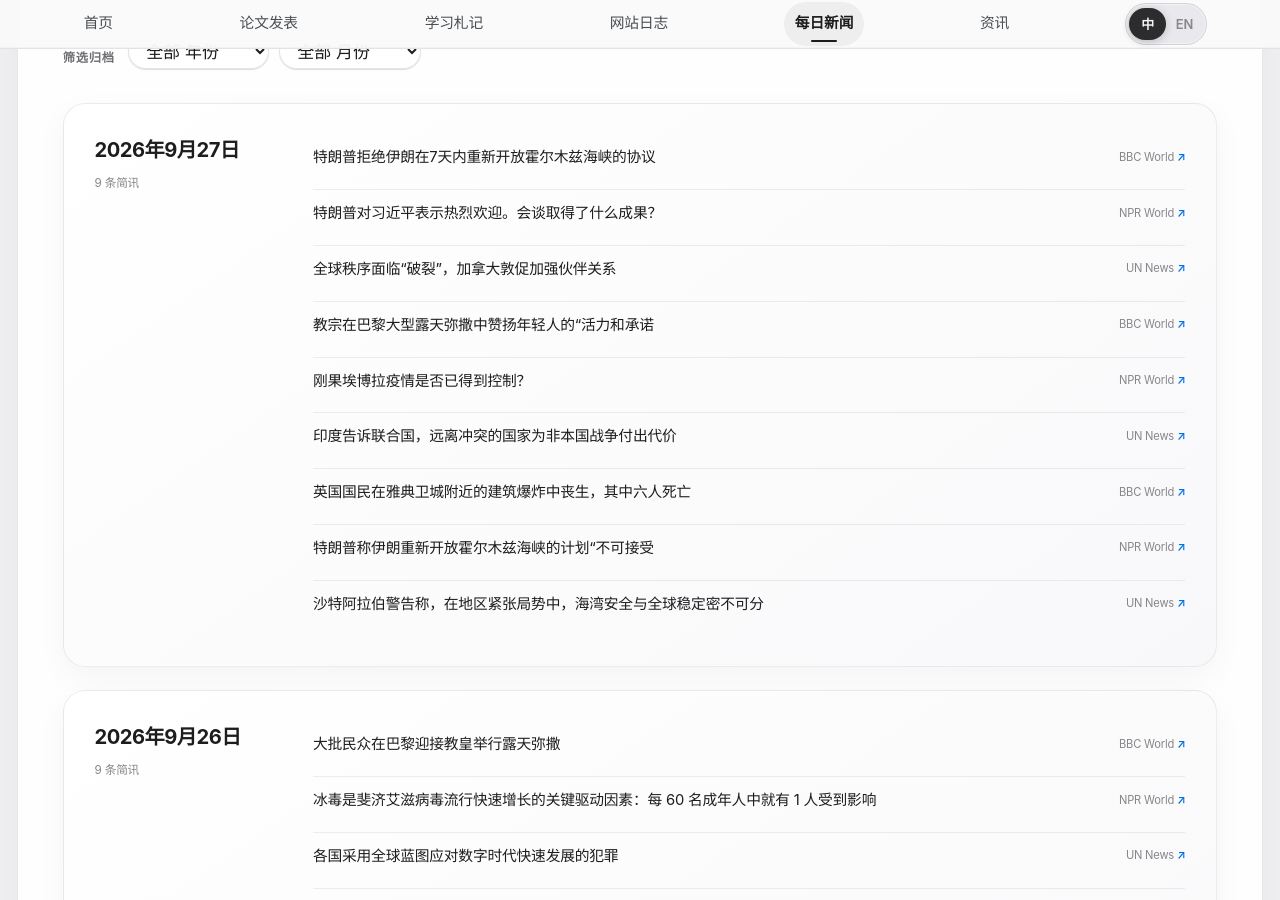
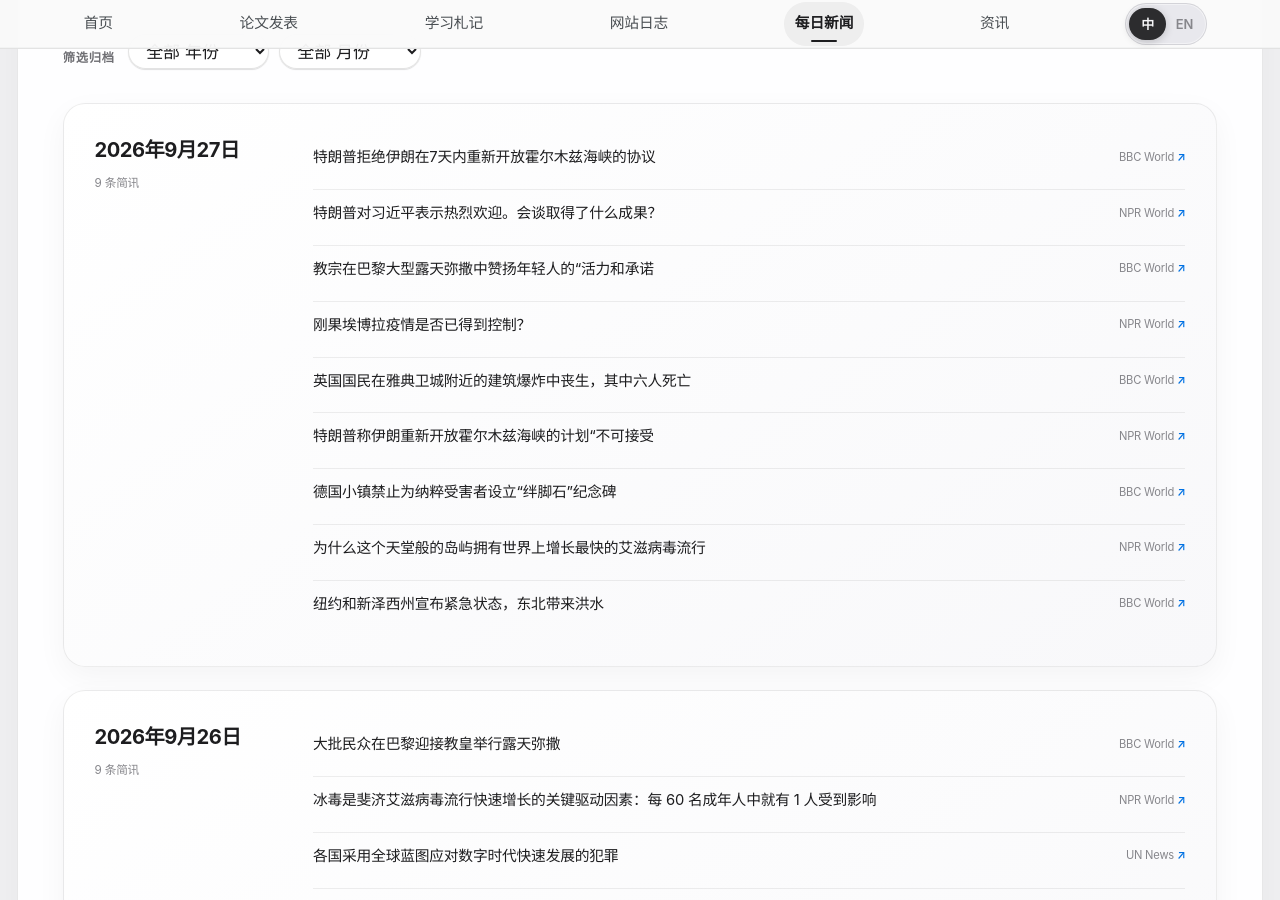
Before and after one commit to HaoxiangLuo/HaoxiangLuo.github.io, a Jekyll site: the page built from _pages/daily-news-zh.html, in a window 1280 px wide and 900 px high, scrolled down 297 px. Built offline with Jekyll 4.4.1, drawn with Linux system fonts in a browser that asks for light colours; a style sheet for code colours, icons or effects is not loaded.

Commit message:
Update daily news 2026-09-27

```diff
--- a/_data/daily_news.json
+++ b/_data/daily_news.json
@@ -1,5 +1,5 @@
 {
-  "updated_at": "2026-09-27T08:32:58+08:00",
+  "updated_at": "2026-09-27T09:23:30+08:00",
   "days": [
     {
       "date": "2026-09-27",
@@ -17,12 +17,6 @@
           "title_zh": "特朗普对习近平表示热烈欢迎。会谈取得了什么成果？"
         },
         {
-          "title": "Canada urges stronger partnerships as global order faces ‘rupture’",
-          "source": "UN News",
-          "url": "https://news.un.org/feed/view/en/story/2026/09/1168461",
-          "title_zh": "全球秩序面临“破裂”，加拿大敦促加强伙伴关系"
-        },
-        {
           "title": "Pope praises young people's 'energy and commitment' at huge open-air Mass in Paris",
           "source": "BBC World",
           "url": "https://www.bbc.co.uk/news/articles/cm4gjjwvvlzro?at_medium=RSS&at_campaign=rss",
@@ -33,12 +27,6 @@
           "source": "NPR World",
           "url": "https://www.npr.org/2026/09/26/nx-s1-5976867/is-congos-ebola-outbreak-coming-under-control",
           "title_zh": "刚果埃博拉疫情是否已得到控制？"
-        },
-        {
-          "title": "Countries far from conflict paying the price for wars not their own, India tells UN",
-          "source": "UN News",
-          "url": "https://news.un.org/feed/view/en/story/2026/09/1168460",
-          "title_zh": "印度告诉联合国，远离冲突的国家为非本国战争付出代价"
         },
         {
           "title": "British national among six dead in building explosion close to Acropolis in Athens",
@@ -53,10 +41,22 @@
           "title_zh": "特朗普称伊朗重新开放霍尔木兹海峡的计划“不可接受"
         },
         {
-          "title": "Saudi Arabia warns Gulf security inseparable from global stability amid regional tensions",
-          "source": "UN News",
-          "url": "https://news.un.org/feed/view/en/story/2026/09/1168459",
-          "title_zh": "沙特阿拉伯警告称，在地区紧张局势中，海湾安全与全球稳定密不可分"
+          "title": "German town bans 'stumbling stone' memorials to Nazi victims",
+          "source": "BBC World",
+          "url": "https://www.bbc.co.uk/news/articles/cqm2mm4y5dkko?at_medium=RSS&at_campaign=rss",
+          "title_zh": "德国小镇禁止为纳粹受害者设立“绊脚石”纪念碑"
+        },
+        {
+          "title": "Why this island paradise has the world's fastest-growing HIV epidemic",
+          "source": "NPR World",
+          "url": "https://www.npr.org/2026/09/26/g-s1-144667/hiv-crystal-meth-epidemic-fiji",
+          "title_zh": "为什么这个天堂般的岛屿拥有世界上增长最快的艾滋病毒流行"
+        },
+        {
+          "title": "Nor'easter brings flooding as New York and New Jersey declare emergency",
+          "source": "BBC World",
+          "url": "https://www.bbc.co.uk/news/articles/ck1wxxzn5jndo?at_medium=RSS&at_campaign=rss",
+          "title_zh": "纽约和新泽西州宣布紧急状态，东北带来洪水"
         }
       ]
     },
```
